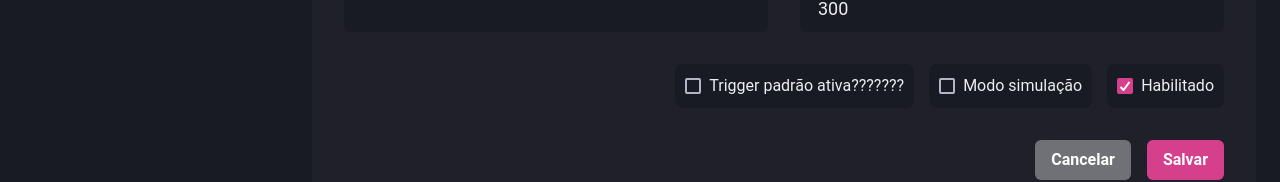
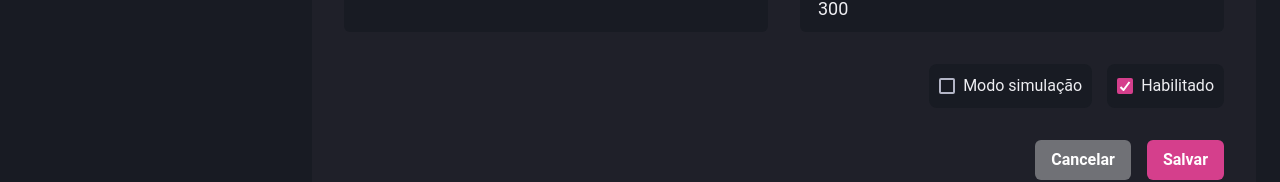
Before and after one commit to fabioceolin/ienvironment, a Next.js app: page /environment/view/1/sensor/create in a window 1280 px wide. Shown: the part 765-947 px from the top of the page. Built offline with nearby package versions, Linux system fonts and the light colour scheme; no server answers.

Commit message:
Removed defaultTriggersActive

```diff
--- a/src/pages/environment/view/[environmentId]/sensor/create.tsx
+++ b/src/pages/environment/view/[environmentId]/sensor/create.tsx
@@ -31,7 +31,6 @@ import { TextArea } from 'components/Form/Textarea';
 
 type CreateSensorFormData = {
   measurementUnit: string;
-  defaultTriggersActive: boolean;
   limitUp: number;
   limitDown: number;
   name: string;
@@ -61,7 +60,6 @@ const CreateSensorFormSchema = yup.object().shape({
     .default(null),
   measurementUnit: yup.string().required('Unidade de medida obrigatória'),
   autoDisconnectSeconds: yup.number(),
-  defaultTriggersActive: yup.boolean(),
   simulationMode: yup.boolean(),
   enabled: yup.boolean(),
 });
@@ -238,14 +236,6 @@ export default function CreateSensor() {
             <SimpleGrid w="100%" justifyContent="flex-end">
               <Flex>
                 <Checkbox
-                  name="defaultTriggersActive"
-                  label="Trigger padrão ativa???????"
-                  whiteSpace="nowrap"
-                  mr="15px"
-                  error={errors.defaultTriggersActive}
-                  {...register('defaultTriggersActive')}
-                />
-                <Checkbox
                   name="simulationMode"
                   label="Modo simulação"
                   whiteSpace="nowrap"
```
